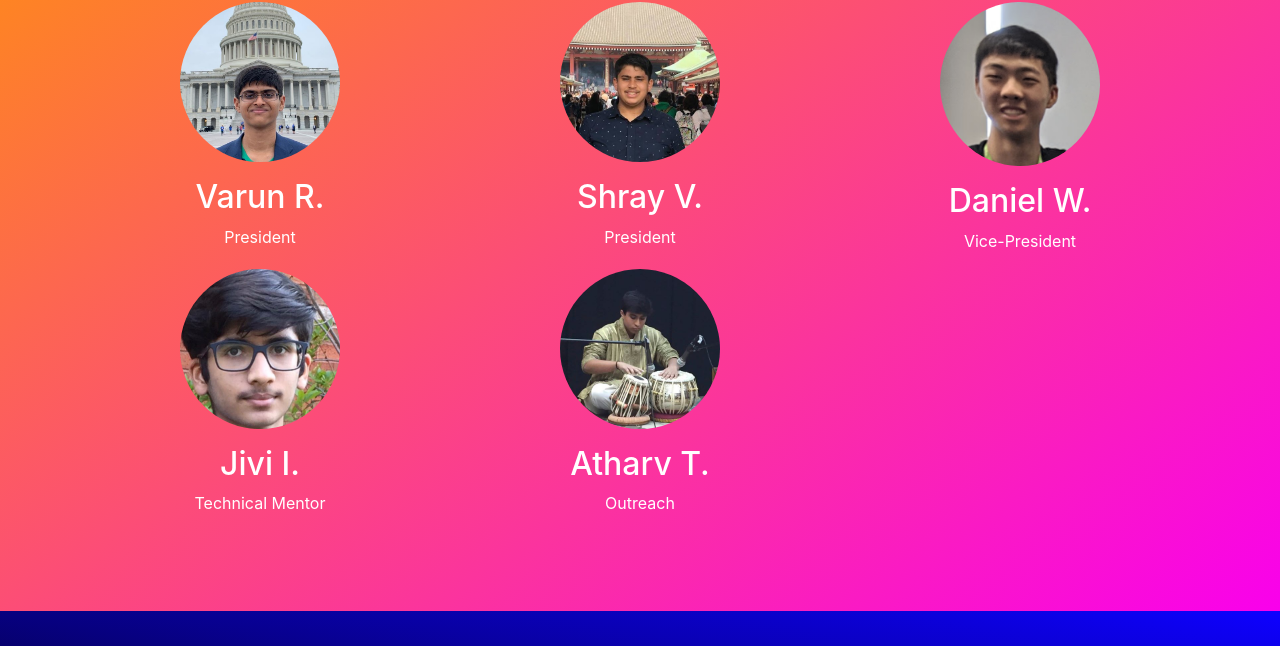
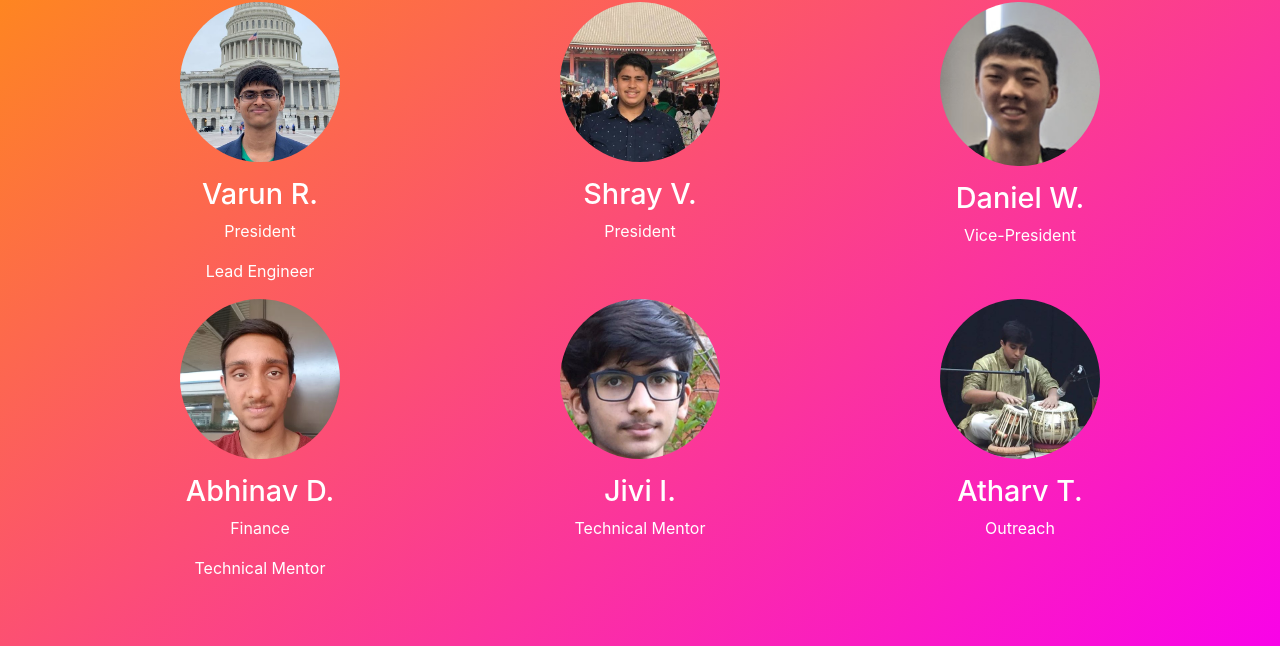
Before and after one commit to varun-ramani/hackhsnwebsite, a plain HTML site: page index.html in a window 1280 px wide. Shown: the part 4740-5386 px from the top of the page. Drawn offline with nearby package versions, Linux system fonts and the light colour scheme; a web font is replaced by a local one.

Commit message:
Added abhinav's picture

```diff
--- a/css/main.css
+++ b/css/main.css
@@ -279,7 +279,7 @@ p.section-descriptor {
 .ourteam-person h1 {
     padding-top: 0.5em;
     color: white;
-    font-size: 2em;
+    font-size: 1.8em;
 }
 
 .ourteam-person p {
--- a/index.html
+++ b/index.html
@@ -223,6 +223,7 @@
                             <img src="images/varun-ramani.jpg" class="img-fluid rounded-circle border-white">
                             <h1>Varun R.</h1>
                             <p>President</p>
+                            <p>Lead Engineer</p>
                         </div>
                     </div>
                     <div class="col-4 text-center">
@@ -241,6 +242,14 @@
                     </div>
                 </div>
                 <div class="row">
+                    <div class="col-4 text-center">
+                        <div class="ourteam-person">
+                            <img src="images/abhinav-dusi.webp" class="img-fluid rounded-circle border-white">
+                            <h1>Abhinav D.</h1>
+                            <p>Finance</p>
+                            <p>Technical Mentor</p>
+                        </div>
+                    </div>
                     <div class="col-4 text-center">
                         <div class="ourteam-person">
                             <img src="images/jivi-irivichetty.jpg" class="img-fluid rounded-circle border-white">
```
Also changed, not shown: images/abhinav-dusi.webp (added).
